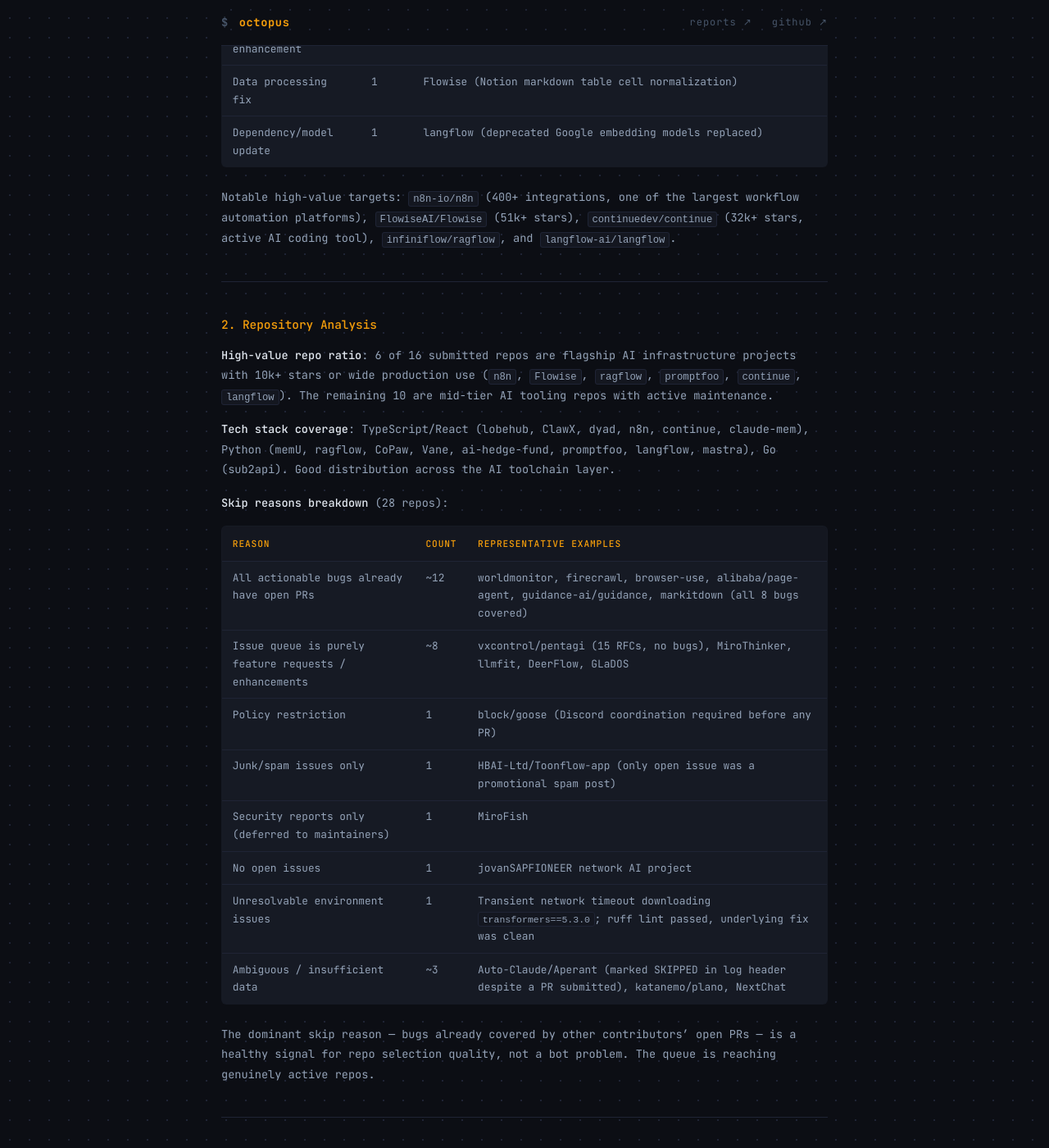
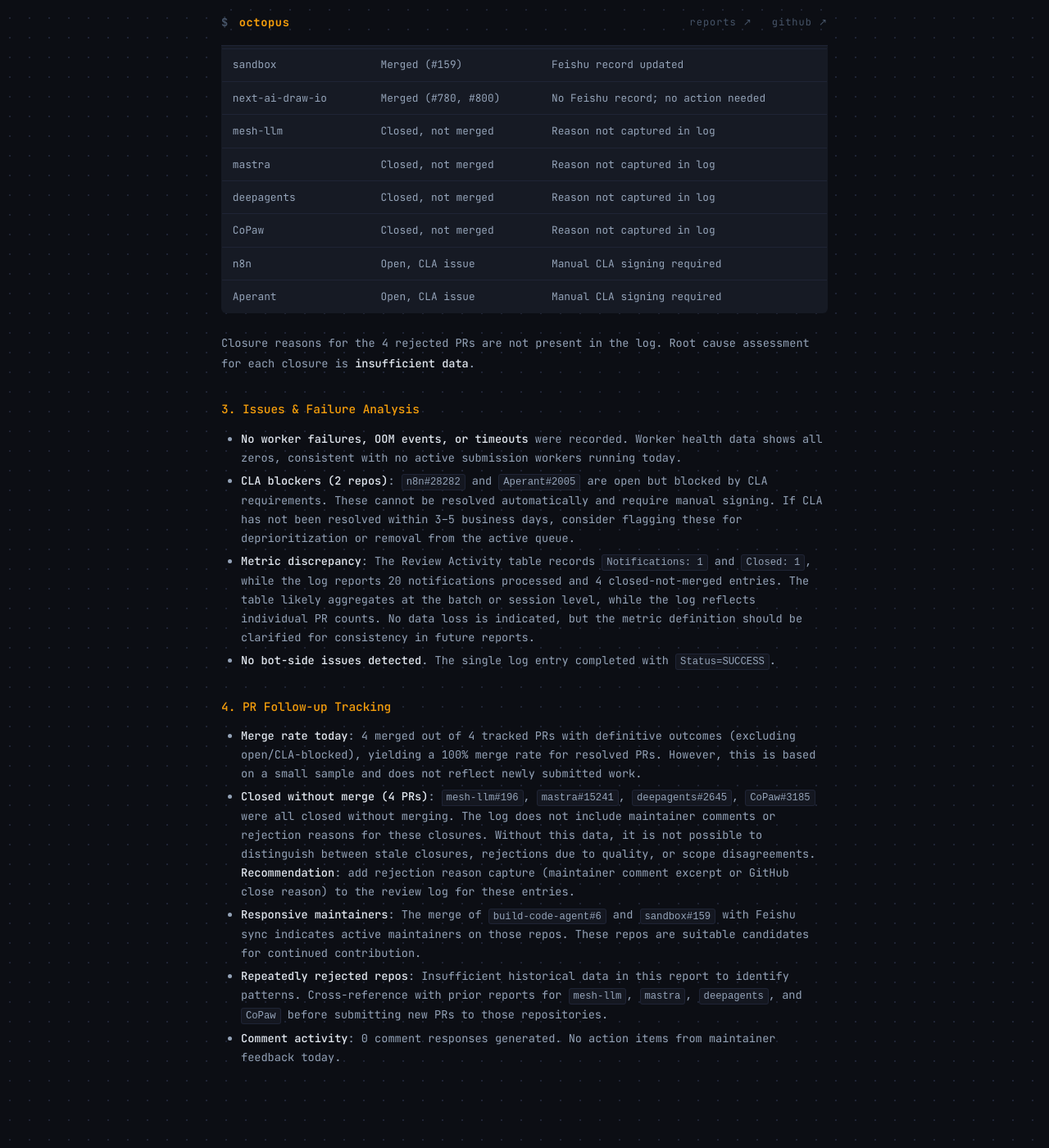
Before and after one commit to octo-patch/daily-reports, a Jekyll site: the page built from 2026-04/2026-04-10.md, in a window 1280 px wide and 1400 px high, scrolled down 854 px. Shown: the whole window at 82% size. Built offline with Jekyll 4.4.1, drawn with Linux system fonts in a browser that asks for light colours; some of the changed text lies outside the part shown.

Commit message:
daily report: 2026-04-10

```diff
--- a/2026-04/2026-04-10.md
+++ b/2026-04/2026-04-10.md
@@ -1,75 +1,49 @@
 ---
 layout: report
 title: "Octopus Daily Report — 2026-04-10"
-summary: "Submit rate for April 10 was **36.4%** (16 task runs with at least one PR submitted out of 44 total repos processed), up 4 percentage points from yesterdays 32.4%. Average task duration rose marginall"
+summary: "This report covers the `github-pr-review` scenario only. No PR submission work was executed today — all worker metrics (submitted, skipped, failed) are zero, which is consistent with a review-only run"
 ---
 
 ## Summary
 
 ### 1. Daily Work Summary
 
-Submit rate for April 10 was **36.4%** (16 task runs with at least one PR submitted out of 44 total repos processed), up 4 percentage points from yesterday's 32.4%. Average task duration rose marginally to 11m53s. Two repos — `thedotmack/claude-mem` and `langflow-ai/langflow` — each yielded two PRs in a single task run, bringing the actual PR count to approximately 18 across 16 repos.
+This report covers the `github-pr-review` scenario only. No PR submission work was executed today — all worker metrics (submitted, skipped, failed) are zero, which is consistent with a review-only run. The sole active task was notification processing.
 
-PR coverage by type:
-
-| Category | Repos | Examples |
-|---|---|---|
-| Protocol/API compatibility | 3 | sub2api (Go omitempty breaking SSE), memU (stale PyPI script), sub2api |
-| Data/config persistence | 3 | ragflow (RAPTOR scope not saved), lobehub (export omitting agent messages), CoPaw (filter_thinking no-op) |
-| UI/UX correctness | 3 | dyad (wrong tooltip text), n8n (hidden `$fromAI` button), ClawX (missing Linux prerequisites in README) |
-| Logic/algorithm bugs | 4 | Vane (hung API on error), ai-hedge-fund (unreachable Windows batch code), mastra (silent memory loss on compression), claude-mem (ESM extension + TS-only query types leaking into JS parser) |
-| Test/eval enhancement | 1 | promptfoo (temperature config for grading assertions) |
-| Data processing fix | 1 | Flowise (Notion markdown table cell normalization) |
-| Dependency/model update | 1 | langflow (deprecated Google embedding models replaced) |
-
-Notable high-value targets: `n8n-io/n8n` (400+ integrations, one of the largest workflow automation platforms), `FlowiseAI/Flowise` (51k+ stars), `continuedev/continue` (32k+ stars, active AI coding tool), `infiniflow/ragflow`, and `langflow-ai/langflow`.
-
----
+- **Notification batch processed**: 1 run, covering 20 GitHub notifications, all marked as read.
+- **Merged PRs confirmed**: 4 total — `build-code-agent#6`, `sandbox#159`, `next-ai-draw-io#780`, `next-ai-draw-io#800`.
+- **Feishu sync**: 2 of 4 merges had corresponding Feishu records and were updated (status set to "已支持M2.7 / pr 已合并"). The remaining 2 (`next-ai-draw-io#780`, `next-ai-draw-io#800`) had no Feishu record and required no further action.
+- **No comment responses were generated**, as no unresponded human comments were detected among open notifications.
 
 ### 2. Repository Analysis
 
-**High-value repo ratio**: 6 of 16 submitted repos are flagship AI infrastructure projects with 10k+ stars or wide production use (`n8n`, `Flowise`, `ragflow`, `promptfoo`, `continue`, `langflow`). The remaining 10 are mid-tier AI tooling repos with active maintenance.
+No PR submission occurred in this run, so there is no new repository coverage to assess for tech stack or PR quality. The repositories appearing in review activity span several categories:
 
-**Tech stack coverage**: TypeScript/React (lobehub, ClawX, dyad, n8n, continue, claude-mem), Python (memU, ragflow, CoPaw, Vane, ai-hedge-fund, promptfoo, langflow, mastra), Go (sub2api). Good distribution across the AI toolchain layer.
+| Repository | Activity | Notes |
+|---|---|---|
+| build-code-agent | Merged (#6) | Feishu record updated |
+| sandbox | Merged (#159) | Feishu record updated |
+| next-ai-draw-io | Merged (#780, #800) | No Feishu record; no action needed |
+| mesh-llm | Closed, not merged | Reason not captured in log |
+| mastra | Closed, not merged | Reason not captured in log |
+| deepagents | Closed, not merged | Reason not captured in log |
+| CoPaw | Closed, not merged | Reason not captured in log |
+| n8n | Open, CLA issue | Manual CLA signing required |
+| Aperant | Open, CLA issue | Manual CLA signing required |
 
-**Skip reasons breakdown** (28 repos):
-
-| Reason | Count | Representative examples |
-|---|---|---|
-| All actionable bugs already have open PRs | ~12 | worldmonitor, firecrawl, browser-use, alibaba/page-agent, guidance-ai/guidance, markitdown (all 8 bugs covered) |
-| Issue queue is purely feature requests / enhancements | ~8 | vxcontrol/pentagi (15 RFCs, no bugs), MiroThinker, llmfit, DeerFlow, GLaDOS |
-| Policy restriction | 1 | block/goose (Discord coordination required before any PR) |
-| Junk/spam issues only | 1 | HBAI-Ltd/Toonflow-app (only open issue was a promotional spam post) |
-| Security reports only (deferred to maintainers) | 1 | MiroFish |
-| No open issues | 1 | jovanSAPFIONEER network AI project |
-| Unresolvable environment issues | 1 | Transient network timeout downloading `transformers==5.3.0`; ruff lint passed, underlying fix was clean |
-| Ambiguous / insufficient data | ~3 | Auto-Claude/Aperant (marked SKIPPED in log header despite a PR submitted), katanemo/plano, NextChat |
-
-The dominant skip reason — bugs already covered by other contributors' open PRs — is a healthy signal for repo selection quality, not a bot problem. The queue is reaching genuinely active repos.
-
----
+Closure reasons for the 4 rejected PRs are not present in the log. Root cause assessment for each closure is **insufficient data**.
 
 ### 3. Issues & Failure Analysis
 
-No failures, timeouts, or OOM events today. All 44 workers exited normally.
-
-**Skip patterns worth noting:**
-
-- The "all bugs have open PRs" pattern is systemic in high-activity repos (Firecrawl, LlamaIndex, browser-use, markitdown). These repos are actively maintained but the window between issue filing and PR creation is short — the bot is competing with a fast-moving contributor base. Consider deprioritizing repos where this pattern repeats across multiple scan cycles.
-- `block/goose` continues to appear in the queue despite the standing Discord-coordination policy. This is a queue selection issue, not a bot issue; the repo should be removed from the rotation.
-- The DeerFlow skip was caused by a pre-existing test failure (`test_title_middleware_core_logic`, `test_client_live`) unrelated to the submitted changes. The bot correctly identified the failures as pre-existing and submitted anyway — appropriate behavior.
-- The network timeout on `transformers==5.3.0` was a transient infrastructure issue; the bot correctly fell back to direct ruff validation and proceeded. No action needed.
-
----
+- **No worker failures, OOM events, or timeouts** were recorded. Worker health data shows all zeros, consistent with no active submission workers running today.
+- **CLA blockers (2 repos)**: `n8n#28282` and `Aperant#2005` are open but blocked by CLA requirements. These cannot be resolved automatically and require manual signing. If CLA has not been resolved within 3–5 business days, consider flagging these for deprioritization or removal from the active queue.
+- **Metric discrepancy**: The Review Activity table records `Notifications: 1` and `Closed: 1`, while the log reports 20 notifications processed and 4 closed-not-merged entries. The table likely aggregates at the batch or session level, while the log reflects individual PR counts. No data loss is indicated, but the metric definition should be clarified for consistency in future reports.
+- **No bot-side issues detected**. The single log entry completed with `Status=SUCCESS`.
 
 ### 4. PR Follow-up Tracking
 
-Review activity for April 10: **0 merged, 0 closed, 0 comments**. No maintainer feedback is available for analysis today.
-
-All 16 submitted PRs are fresh as of this session. Expected feedback latency varies by repo:
-
-- **Fast-response repos** (active maintainers, large communities): `n8n-io/n8n`, `FlowiseAI/Flowise`, `langflow-ai/langflow`, `continuedev/continue`. These should show initial maintainer response within 24-72 hours and are worth prioritizing in the next review cycle.
-- **Medium-response repos**: `infiniflow/ragflow`, `promptfoo/promptfoo`, `mastra-ai/mastra`. Typically respond within a week.
-- **Uncertain-response repos**: `NevaMind-AI/memU`, `ValueCell-ai/ClawX`, `agentscope-ai/CoPaw`, `ItzCrazyKns/Vane`. Smaller or newer repos where maintainer activity is less predictable.
-
-No merge rate analysis is possible without historical PR tracking data. If a follow-up scan in 48-72 hours shows zero responses on the high-star repos, the most likely causes are: (1) PR description quality or context insufficient for quick triage, (2) maintainer review queue backlog, or (3) PRs not tagged/assigned correctly. At that point, reviewing the PR descriptions on `n8n` and `Flowise` specifically would be the first diagnostic step.
+- **Merge rate today**: 4 merged out of 4 tracked PRs with definitive outcomes (excluding open/CLA-blocked), yielding a 100% merge rate for resolved PRs. However, this is based on a small sample and does not reflect newly submitted work.
+- **Closed without merge (4 PRs)**: `mesh-llm#196`, `mastra#15241`, `deepagents#2645`, `CoPaw#3185` were all closed without merging. The log does not include maintainer comments or rejection reasons for these closures. Without this data, it is not possible to distinguish between stale closures, rejections due to quality, or scope disagreements. **Recommendation**: add rejection reason capture (maintainer comment excerpt or GitHub close reason) to the review log for these entries.
+- **Responsive maintainers**: The merge of `build-code-agent#6` and `sandbox#159` with Feishu sync indicates active maintainers on those repos. These repos are suitable candidates for continued contribution.
+- **Repeatedly rejected repos**: Insufficient historical data in this report to identify patterns. Cross-reference with prior reports for `mesh-llm`, `mastra`, `deepagents`, and `CoPaw` before submitting new PRs to those repositories.
+- **Comment activity**: 0 comment responses generated. No action items from maintainer feedback today.
```
